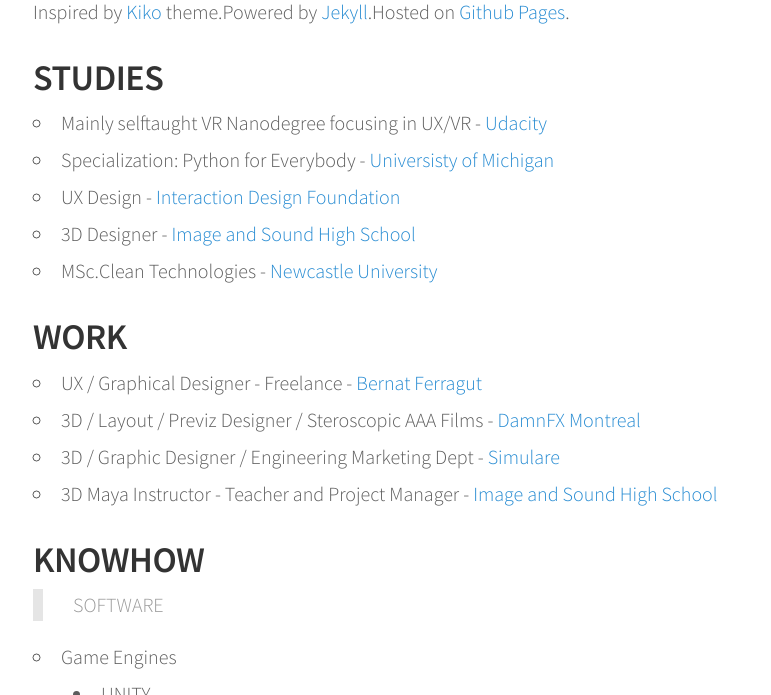
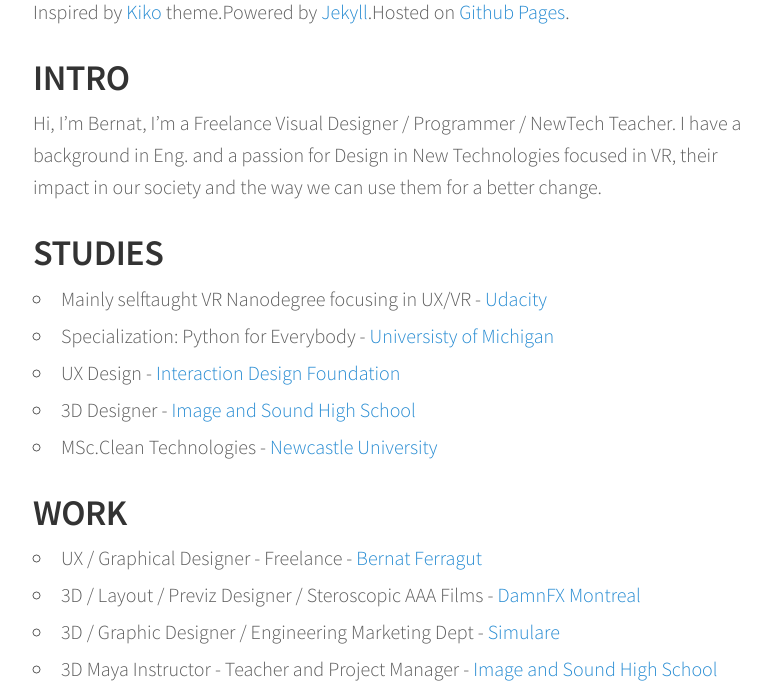
Before and after one commit to bernatferragut/FutureWeb-blog, a Jekyll site: the page built from about.md, in a window 1280 px wide and 900 px high, scrolled down 389 px, cut to the strip 205-900 px from the top of the window. Shown: the whole strip, without its empty margins (247-1018 px from the left). Built offline with Jekyll 4.4.1, drawn with Linux system fonts in a browser that asks for light colours; nearby versions of some CDN libraries.

Commit message:
Update about.md
Intro Added

```diff
--- a/about.md
+++ b/about.md
@@ -8,6 +8,10 @@
 ![bernatferragut200](https://cloud.githubusercontent.com/assets/17754060/20561006/910a3a16-b152-11e6-9219-fb614ee86870.png)
 
 Inspired by [Kiko](http://github.com/gfjaru/Kiko) theme.Powered by [Jekyll](http://jekyllrb.com).Hosted on [Github Pages](https://pages.github.com).
+
+## INTRO
+
+Hi, I'm Bernat, I'm a Freelance Visual Designer / Programmer / NewTech Teacher. I have a background in Eng. and a passion for Design in New Technologies focused in VR, their impact in our society and the way we can use them for a better change.
 
 ## STUDIES
 
```
